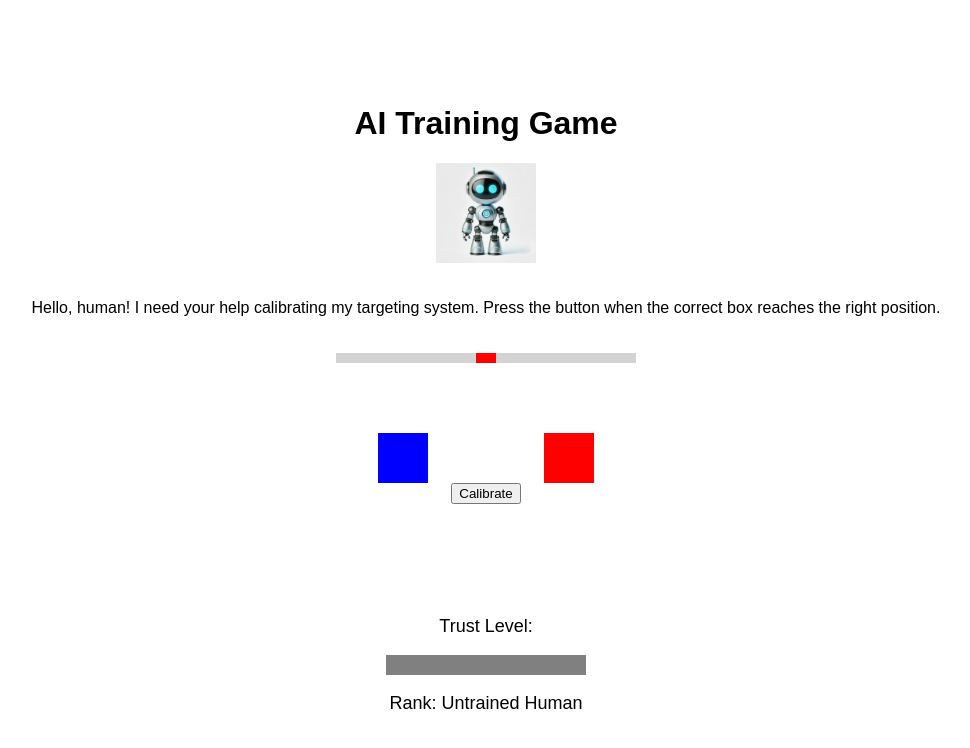
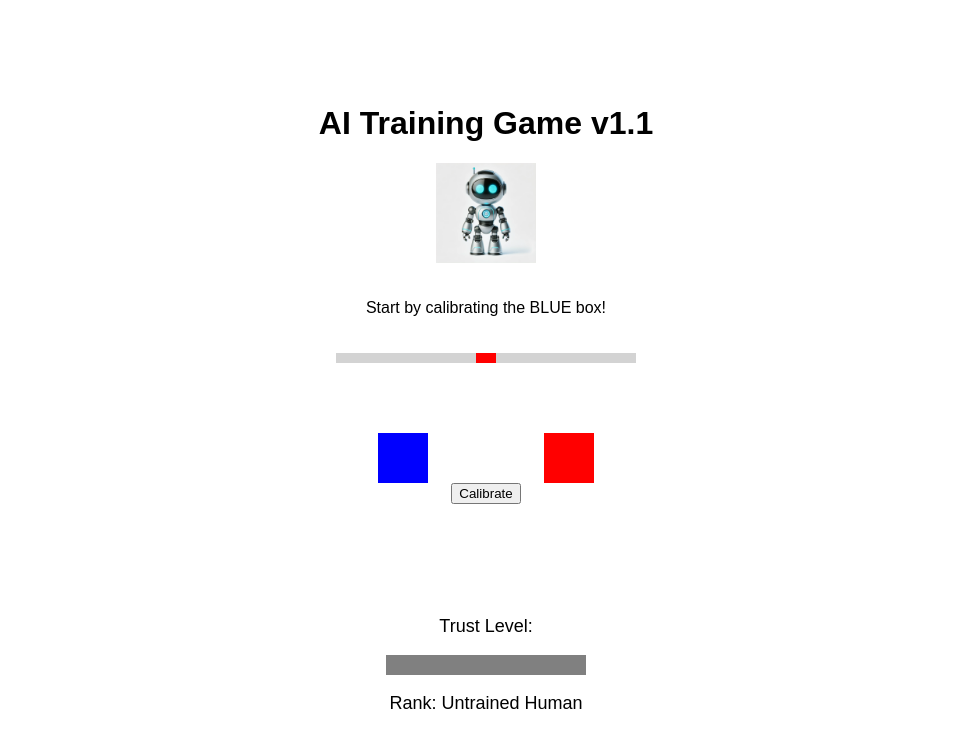
Before and after one commit to NEPAByteClub/nepabyteclub.github.io, a plain HTML site: page game_protoype.html in a window 1280 px wide. Shown: the whole page, without its empty margins (154-1124 px from the left). Drawn offline with Linux system fonts and the light colour scheme.

Commit message:
Add files via upload

```diff
--- a/game_protoype.html
+++ b/game_protoype.html
@@ -78,7 +78,7 @@
     </style>
 </head>
 <body>
-    <h1>AI Training Game</h1>
+    <h1>AI Training Game v1.1</h1>
     <img src="robot.png" alt="Robot" class="robot">
     <p id="robotMessage">Hello, human! I need your help calibrating my targeting system. Press the button when the correct box reaches the right position.</p>
     <div class="indicator">
@@ -117,6 +117,7 @@
         let graceTries = 2;
         let graceActive = false;
         let targetBox = Math.random() > 0.5 ? "blue" : "red";
+        robotMessage.textContent = `Start by calibrating the ${targetBox.toUpperCase()} box!`;
         const SUCCESS_THRESHOLD = 3; // Change zone after 3 successes
 
         const ranks = [
```
